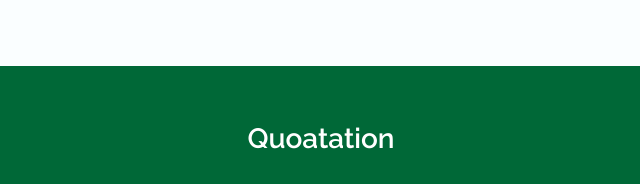
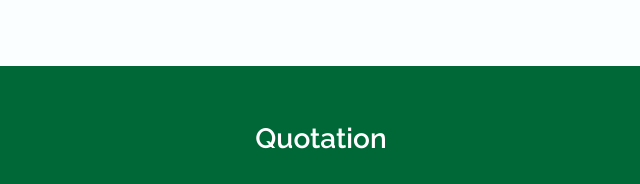
Before and after one commit to CE-Lighting/CE, a plain HTML site: page index.html in a window 1280 px wide. Shown: the part 3820-4004 px from the top of the page, 319-959 px from the left. Drawn offline with nearby package versions, Linux system fonts and the light colour scheme.

Commit message:
Update index.html

```diff
--- a/index.html
+++ b/index.html
@@ -612,7 +612,7 @@
               <section class="subscribe section" id="quote">
                 <div class="subscribe__bg">
                     <div class="subscribe__container container">
-                        <h2 class="section__title subscribe__title">Quoatation</h2>
+                        <h2 class="section__title subscribe__title">Quotation</h2>
                         <p class="subscribe__description">Have a project in mind or need more information? <br> Feel free to get in touch with us by sending a message, <br> and we'll get back to you as soon as possible!
                         </p>
 
```
